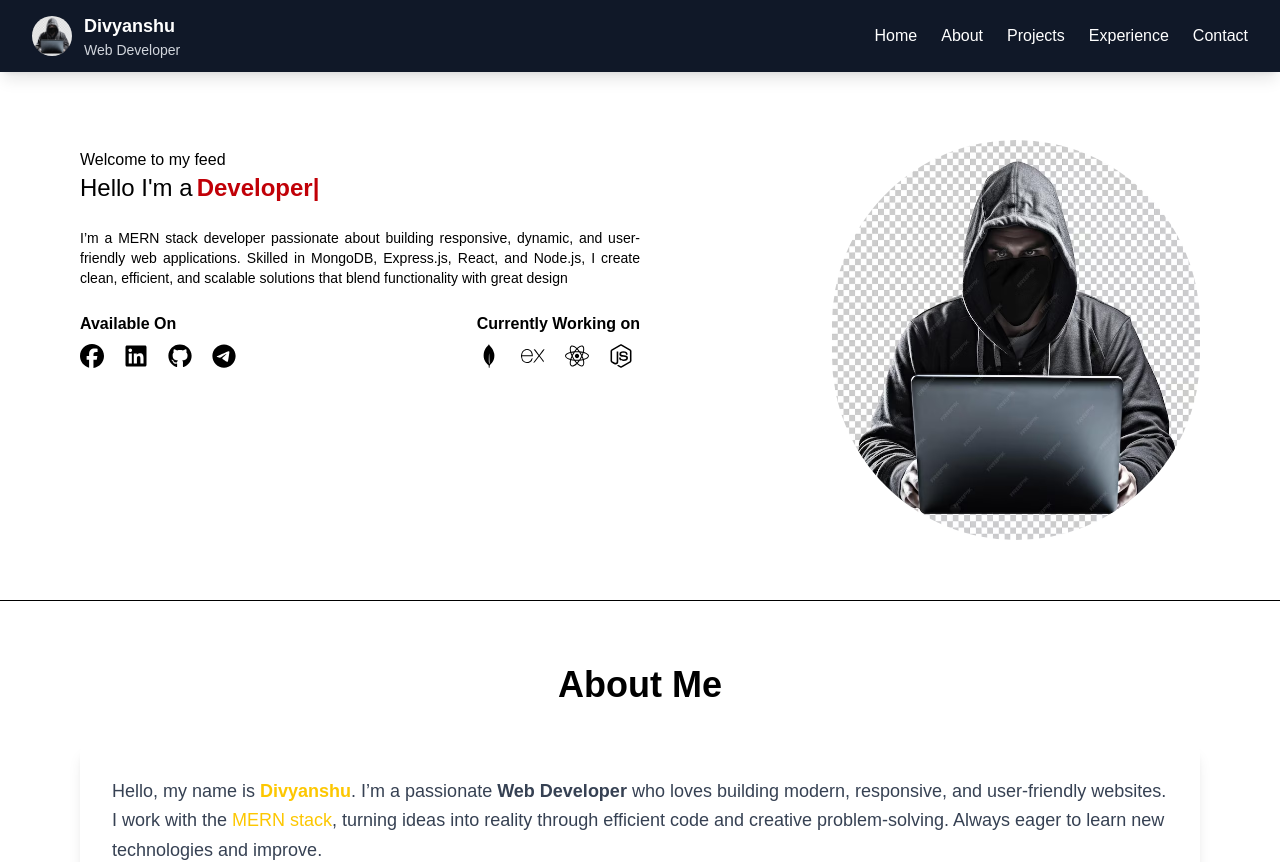
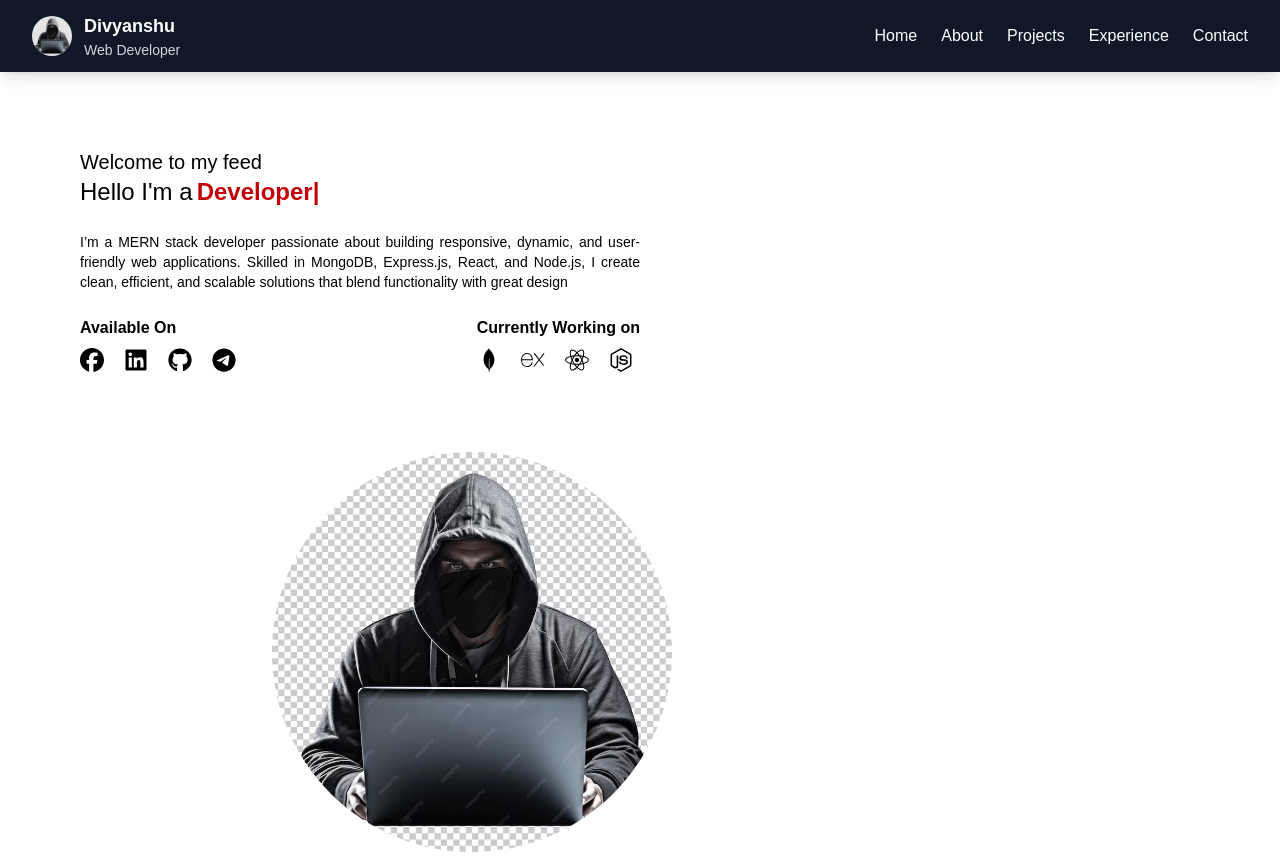
Before and after one commit to divyanshu-tec/Portfolio, a React (Vite) app: page / in a window 1280 px wide. Shown: the top 862 px of the page. Built offline with nearby package versions, Linux system fonts and the light colour scheme; a web font is replaced by a local one.

Commit message:
Hero.jsx

```diff
--- a/src/components/Hero.jsx
+++ b/src/components/Hero.jsx
@@ -13,9 +13,9 @@
   return (
     <>
       <div className="max-w-screen 2xl container mx-auto px-4 md:px-20 my-15" id="Hero">
-        <div className="flex flec-col md:row">
+        <div className="flex flex-col md:row">
           <div className="md:w-1/2 mt-14 md:mt-22 order-2 md:order-1 ">
-            <span className="tect-xl">Welcome to my feed</span>
+            <span className="text-xl">Welcome to my feed</span>
             <div className="flex space-x-1 text-2xl md:w-4xl">
               <h1>Hello I'm a </h1>
 
```
